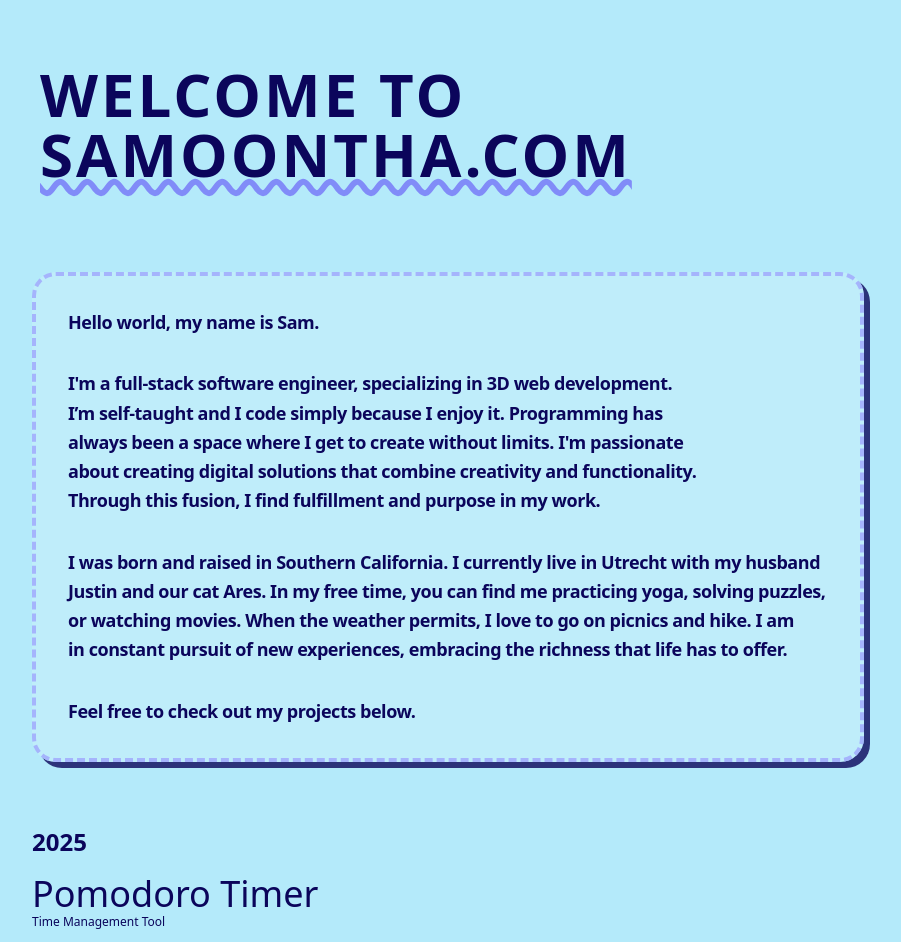
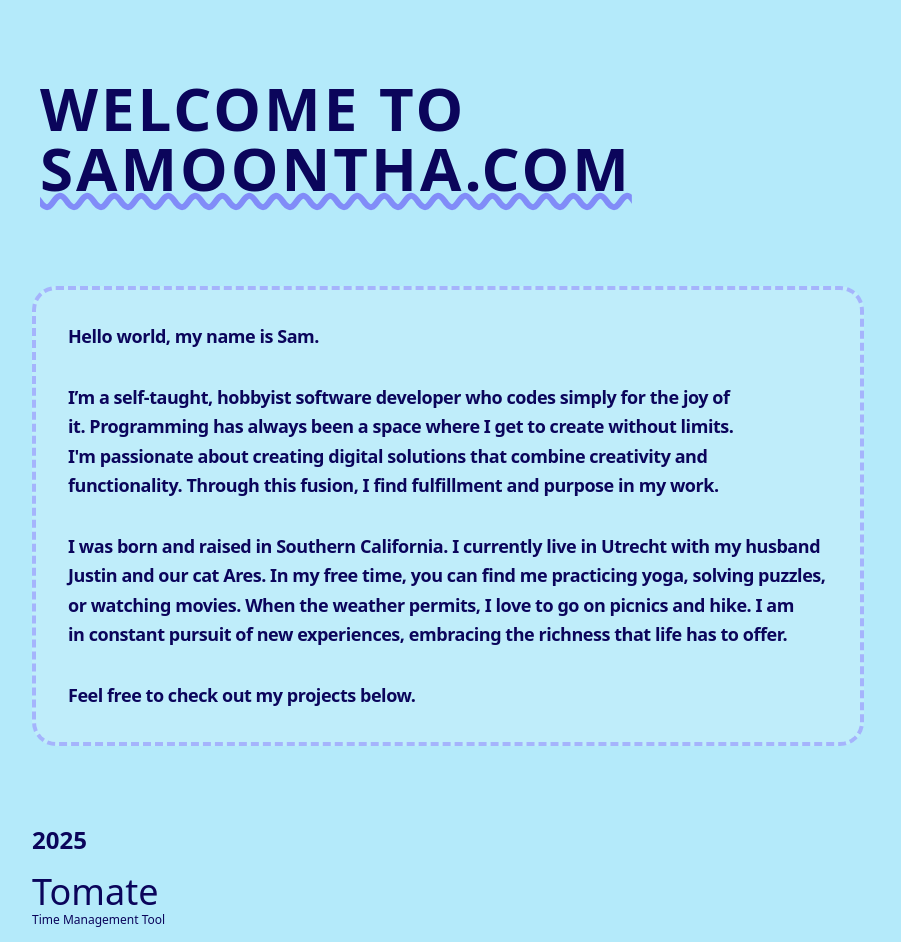
Before and after one commit to samanthacabrera/portfolio, a React (Vite) app: page / in a window 1280 px wide. Shown: the top 942 px of the page, without its empty margins (192-1093 px from the left). Built offline with nearby package versions, Linux system fonts and the light colour scheme.

Commit message:
move ProjectCard inside ProjectList toggle

```diff
--- a/src/App.jsx
+++ b/src/App.jsx
@@ -1,14 +1,11 @@
-import React from 'react';
 import { Routes, Route } from "react-router-dom";
 import Home from './pages/Home';
-import ProjectPage from './pages/ProjectPage';
 
 function App() {
   return (
     <>
       <Routes>
         <Route path="/" element={<Home />} />
-        <Route path="/projects/:id" element={<ProjectPage />} />
       </Routes>
     </>
   );
--- a/src/data/projectsData.jsx
+++ b/src/data/projectsData.jsx
@@ -1,13 +1,12 @@
 const projects = [
     {
         id: 1,
-        title: "Pomodoro Timer",
+        title: "Tomate",
         github: "https://github.com/samanthacabrera/pomodoro",
         link: "https://samanthacabrera.github.io/pomodoro/",
         wip: false,
         deployed: true,
         year: "2025",
-        contribution: "Sole Developer",
         tags: ["Productivity", "Web App", "UX/UI"],
         projectType: "Time Management Tool",
         techStack: ["React", "Vite", "Tailwind CSS"],
@@ -25,7 +24,6 @@ const projects = [
         wip: false,
         deployed: false,
         year: "2025",
-        contribution: "Sole Developer",
         description: "A real-time hand tracking visualizer that utilizes Google's Mediapipe library to capture and display hand gestures in 3D space, allowing for intuitive interaction with the application through hand movement.",
         tags: [ "Computer Vision", "Machine Learning", "Web App"],
         projectType: "Hand Tracking Visualization",
@@ -46,14 +44,12 @@ const projects = [
         wip: false,
         deployed: true,
         year: "2025",
-        contribution: "Sole Developer",
         tags: ["Game", "Web App", "UX/UI"],
         projectType: "Song Matching Game",
         techStack: ["React", "Vite", "Tailwind CSS"],
         features: [
-            "Simple game inspired by NYT's Wordle with Taylor Swift songs grouped into hidden categories for players to identify.",
-            "Responsive and mobile-first design ensuring optimal play on any device, whether on a phone, tablet, or desktop.",
-            "Real-time feedback to enhance user engagement and maintain the flow of the game.",
+            "Responsive and mobile-first design ensuring optimal play on any device.",
+            "Real-time feedback to enhance user experience and maintain the flow of the game.",
         ],
         insights: "Swiftle challenged me to refine my front-end development skills, particularly in game logic and UI/UX design. I focused on creating dynamic state updates and smooth transitions to make the gameplay intuitive.",
     },
@@ -61,19 +57,18 @@ const projects = [
         id: 4,
         title: "Algorithm Visualizer",
         github: "https://github.com/samanthacabrera/sorting-visualizer",
-        link: "",
+        link: "https://samanthacabrera.github.io/array-sorting-visualizer/",
         wip: false,
-        deployed: false,
+        deployed: true,
         year: "2025",
-        contribution: "Sole Developer",
         description: "This web app lets you see how different sorting algorithms work through interactive visualizations. It supports a variety of sorting algorithms, including Bubble Sort, Merge Sort, Quick Sort, Insertion Sort, and Selection Sort.",
         tags: ["Data Structures", "Animation", "Interactive Learning"],
         projectType: "Sorting Algorithm Visualizer",
         techStack: ["React", "Vite", "Tailwind CSS"],
         features: [
-            "Interactive visualizations for five popular sorting algorithms: Bubble Sort, Merge Sort, Quick Sort, Insertion Sort, and Selection Sort.",
-            "Step-by-step animation highlighting the comparisons and swaps made by the algorithm.",
-            "Clear, concise explanations for each algorithm to aid understanding during the animation.",
+            "Interactive visualizations for five popular sorting algorithms.",
+            "Step-by-step animation highlighting the comparisons made by the algorithm.",
+            "Clear, concise explanations for each algorithm.",
             "Adjustable animation speed to observe algorithm behavior at different rates."
 
         ],
@@ -87,18 +82,15 @@ const projects = [
         wip: false,
         deployed: false,
         year: "2024",
-        contribution: "Sole Developer",
         description: "A platform for sharing family recipes globally, allowing users to explore diverse culinary traditions. The app provides an easy-to-use interface for discovering, saving, and sharing recipes, making it a hub for food enthusiasts to connect over shared traditions.",
-        tags: ["Full-Stack", "Web App", "CRUD", "Database"],
+        tags: ["Full-Stack", "Web App", "CRUD"],
         projectType: "Recipe Sharing Platform",
-        techStack: ["React", "Flask", "SQLAlchemy", "Tailwind CSS", "Clerk"],
+        techStack: ["Flask", "SQLAlchemy", "Clerk"],
         features: [
-            "User-driven recipe submission process, allowing users to contribute and share their family dishes.",
             "Search functionality to explore recipes by ingredients, cuisine, or author",
-            "Personalized features like saving favorite recipes and creating custom recipe collections.",
-            "Responsive design ensuring a smooth experience on both mobile and desktop devices."
+            "Personalized features like saving favorite recipes and creating custom recipe collections."
         ],
-        insights: "Developing Recipe Roots helped me improve my skills in connecting front-end and back-end technologies, especially in handling dynamic content like recipes and user-generated data. I faced challenges with structuring the API to efficiently serve large amounts of recipe data while maintaining a smooth user experience. Additionally, integrating file uploads for recipe images taught me about cloud storage solutions and optimizing the backend for media handling.",
+        insights: "Developing Recipe Roots helped me improve my skills in connecting front-end and back-end technologies, especially in handling dynamic content like recipes and user-generated data. Additionally, integrating file uploads for recipe images taught me about cloud storage solutions and optimizing the backend for media handling.",
     },
 ]
 
--- a/src/pages/About.jsx
+++ b/src/pages/About.jsx
@@ -39,15 +39,15 @@ function About() {
 
           <div className="space-y-12 px-4">
             <div className="animate-fade-in-up group">
-              <div className="bg-white/15 backdrop-blur-md border-dashed border-4 border-indigo-300 rounded-3xl shadow-[6px_6px_0_0_rgba(11,5,91,0.8)] p-8 hover:shadow-[10px_10px_0_0_rgba(11,5,91,0.8)] hover:scale-102 active:translate-y-0.5 transition-all duration-300">
+              <div className="bg-white/15 backdrop-blur-md border-dashed border-4 border-indigo-300 rounded-3xl p-8 hover:shadow-[6px_6px_0_0_rgba(11,5,91,0.8)] hover:scale-102 active:translate-y-0.5 transition-all duration-300">
                 <div className="space-y-8 text-lg leading-relaxed font-semibold tracking-tight">
                   <p className="text-balance">
                     Hello world, my name is Sam.
                   </p>
 
                   <p className="text-balance">
-                    I'm a full-stack software engineer, specializing in 3D web development.
-                    I’m self-taught and I code simply because I enjoy it. Programming has always been a space where I get to create without limits.
+                    I’m a self-taught, hobbyist software developer who codes simply for the joy of it.
+                    Programming has always been a space where I get to create without limits.
                     I'm passionate about creating digital solutions that combine creativity and functionality.
                     Through this fusion, I find fulfillment and purpose in my work.
                   </p>
--- /dev/null
+++ b/src/pages/ProjectCard.jsx
@@ -0,0 +1,79 @@
+const ProjectCard = ({ project }) => {
+  if (!project) return null;
+
+  return (
+    <div className="w-full bg-white/10 border-dashed border-4 border-indigo-300 rounded-3xl p-6 space-y-4 transition-all duration-300">
+      <div className="flex space-x-3">
+        <a
+          href={project.github}
+          target="_blank"
+          rel="noopener noreferrer"
+          className="px-5 py-2 text-xs font-extrabold uppercase rounded-full border-4 border-indigo-300 bg-pink-200 hover:shadow-[3px_3px_0_0_rgba(11,5,91,0.8)] active:translate-y-0.5 transition-all duration-200"
+        >
+          GitHub
+        </a>
+
+        {project.deployed && (
+          <a
+            href={project.link}
+            target="_blank"
+            rel="noopener noreferrer"
+            className="px-5 py-2 text-xs font-extrabold uppercase rounded-full border-4 border-indigo-300 bg-orange-200 hover:shadow-[3px_3px_0_0_rgba(11,5,91,0.8)] active:translate-y-0.5 transition-all duration-200"
+          >
+            Live Site
+          </a>
+        )}
+      </div>
+
+      {/* Tech Stack */}
+      <div>
+        <h3 className="text-sm uppercase font-extrabold tracking-widest mb-2 underline decoration-wavy decoration-indigo-400">
+          Tech Stack
+        </h3>
+        <ul className="flex flex-wrap gap-2 text-sm">
+          {project.techStack.map((tech, i) => (
+            <li key={i} className="font-semibold tracking-wide">
+              {tech}
+            </li>
+          ))}
+        </ul>
+      </div>
+
+      {/* Tags */}
+      <div>
+        <h3 className="text-sm uppercase font-extrabold tracking-widest mb-2 underline decoration-wavy decoration-indigo-400">
+          Tags
+        </h3>
+        <ul className="flex flex-wrap gap-2 text-sm">
+          {project.tags.map((tag, i) => (
+            <li key={i} className="font-semibold tracking-wide">
+              {tag}
+            </li>
+          ))}
+        </ul>
+      </div>
+
+      {/* Features */}
+      <div>
+        <h3 className="text-sm uppercase font-extrabold tracking-widest mb-2 underline decoration-wavy decoration-indigo-400">
+          Features
+        </h3>
+        <ul className="list-disc list-inside space-y-1 text-sm font-medium">
+          {project.features.map((feature, i) => (
+            <li key={i}>{feature}</li>
+          ))}
+        </ul>
+      </div>
+
+      {/* Insights */}
+      <div>
+        <h3 className="text-sm uppercase font-extrabold tracking-widest mb-2 underline decoration-wavy decoration-indigo-400">
+          What I Learned
+        </h3>
+        <p className="text-sm leading-relaxed font-medium">{project.insights}</p>
+      </div>
+    </div>
+  );
+};
+
+export default ProjectCard;
--- a/src/pages/ProjectList.jsx
+++ b/src/pages/ProjectList.jsx
@@ -1,7 +1,13 @@
-import { Link } from "react-router-dom";
+import { useState } from "react";
+import ProjectCard from "./ProjectCard";
 import projects from "../data/projectsData";
 
 const ProjectList = () => {
+  const [openProject, setOpenProject] = useState(null);
+
+  const toggleProject = (projectId) => {
+    setOpenProject(openProject === projectId ? null : projectId);
+  };
 
   const projectsByYear = projects.reduce((acc, project) => {
     const year = project.year || "Unknown";
@@ -17,18 +23,29 @@ const ProjectList = () => {
       {sortedYears.map((year) => (
         <div key={year} className="mb-8">
           <h2 className="text-2xl font-bold mb-4">{year}</h2>
-          {projectsByYear[year].map((project) => (
-            <Link
-              key={project.id}
-              to={`/projects/${project.id}`}
-              className="flex flex-col text-lg mb-2"
-            >
-              <h3 className="text-4xl font-medium hover:scale-[103%] transition-all duration-300">
-                {project.title} {project.wip && <span>(wip)</span>}
-              </h3>
-              <p className="text-xs">{project.projectType}</p>
-            </Link>
-          ))}
+          {projectsByYear[year].map((project) => {
+            const isOpen = openProject === project.id;
+            return (
+              <div key={project.id} className="mb-3">
+                <button
+                  onClick={() => toggleProject(project.id)}
+                  className="w-full text-left flex justify-between items-center"
+                >
+                  <h3 className="text-4xl font-medium hover:scale-[103%] transition-all duration-300">
+                    {project.title} {project.wip && <span>(wip)</span>}
+                  </h3>
+                </button>
+                <p className="text-xs">{project.projectType}</p>
+                <div
+                  className={`transition-all duration-300 overflow-hidden ${
+                    isOpen ? "max-h-[2000px] opacity-100 mt-4" : "max-h-0 opacity-0"
+                  }`}
+                >
+                  <ProjectCard project={project} />
+                </div>
+              </div>
+            );
+          })}
         </div>
       ))}
     </div>
--- a/src/pages/ProjectPage.jsx
+++ /dev/null
@@ -1,131 +0,0 @@
-import React, { useEffect } from "react";
-import { useParams, Link } from "react-router-dom";
-import projects from "../data/projectsData";
-
-const ProjectPage = () => {
-  const { id } = useParams();
-  const project = projects.find((proj) => proj.id === parseInt(id)) || {};
-
-  useEffect(() => {
-    window.scrollTo(0, 0);
-  }, [id]);
-
-  if (!project.id) {
-    return (
-      <div className="flex items-center justify-center min-h-screen px-4">
-        <p className="text-lg font-bold uppercase tracking-widest">
-          Project not found 😅
-        </p>
-      </div>
-    );
-  }
-
-  return (
-    <div className="min-h-screen px-4 py-10 flex flex-col items-center">
-      <div className="w-full max-w-md bg-white/10 border-dashed border-4 border-indigo-300 rounded-3xl shadow-[6px_6px_0_0_rgba(11,5,91,0.8)] p-6 space-y-8 hover:shadow-[10px_10px_0_0_rgba(11,5,91,0.8)] hover:scale-102 active:translate-y-0.5 transition-all duration-300">
-
-        <Link
-          to="/"
-          className="inline-block text-xs font-extrabold uppercase tracking-wider hover:scale-105 hover:translate-x-1 transition-all duration-200"
-        >
-          ← Back
-        </Link>
-
-        <div className="space-y-2 text-center">
-          <h2 className="uppercase text-xs font-extrabold tracking-widest opacity-80">
-            {project.projectType}
-          </h2>
-          <h1 className="text-3xl font-extrabold tracking-tight">
-            {project.title}
-          </h1>
-        </div>
-
-        <div className="flex justify-center space-x-3">
-          <a
-            href={project.github}
-            target="_blank"
-            rel="noopener noreferrer"
-            className="px-5 py-2 text-xs font-extrabold uppercase rounded-full border-4 border-indigo-300 bg-pink-200 active:translate-y-0.5 transition-all duration-200 hover:shadow-[3px_3px_0_0_rgba(11,5,91,0.8)]"
-          >
-            GitHub
-          </a>
-          {project.deployed && (
-            <a
-              href={project.link}
-              target="_blank"
-              rel="noopener noreferrer"
-              className="px-5 py-2 text-xs font-extrabold uppercase rounded-full border-4 border-indigo-300 bg-orange-200 active:translate-y-0.5 transition-all duration-200 hover:shadow-[3px_3px_0_0_rgba(11,5,91,0.8)]"
-            >
-              Live Site
-            </a>
-          )}
-        </div>
-
-          <div>
-            <h3 className="text-sm uppercase font-extrabold tracking-widest mb-2 underline decoration-wavy decoration-indigo-400">
-              Tech Stack
-            </h3>
-            <ul className="flex flex-wrap gap-2 text-sm">
-              {project.techStack.map((tech, index) => (
-                <li
-                  key={index}
-                  className="font-semibold tracking-wide"
-                >
-                  {tech}
-                </li>
-              ))}
-            </ul>
-          </div>
-
-          <div>
-            <h3 className="text-sm uppercase font-extrabold tracking-widest mb-2 underline decoration-wavy decoration-indigo-400">
-              Tags
-            </h3>
-            <ul className="flex flex-wrap gap-2 text-sm">
-              {project.tags.map((tag, index) => (
-                <li
-                  key={index}
-                  className="font-semibold tracking-wide"
-                >
-                  {tag}
-                </li>
-              ))}
-            </ul>
-          </div>
-
-        <div className="space-y-6">
-          <div>
-            <h3 className="text-sm uppercase font-extrabold tracking-widest mb-2 underline decoration-wavy decoration-indigo-400">
-              Features
-            </h3>
-            <ul className="list-disc list-inside space-y-1 text-sm font-medium">
-              {project.features.map((feature, index) => (
-                <li key={index}>{feature}</li>
-              ))}
-            </ul>
-          </div>
-
-          <div>
-            <h3 className="text-sm uppercase font-extrabold tracking-widest mb-2 underline decoration-wavy decoration-indigo-400">
-              What I Learned
-            </h3>
-            <p className="text-sm leading-relaxed font-medium">
-              {project.insights}
-            </p>
-          </div>
-
-          <div>
-            <h3 className="text-sm uppercase font-extrabold tracking-widest mb-2 underline decoration-wavy decoration-indigo-400">
-              My Role
-            </h3>
-            <p className="text-sm leading-relaxed font-medium">
-              {project.contribution}
-            </p>
-          </div>
-        </div>
-      </div>
-    </div>
-  );
-};
-
-export default ProjectPage;
```
